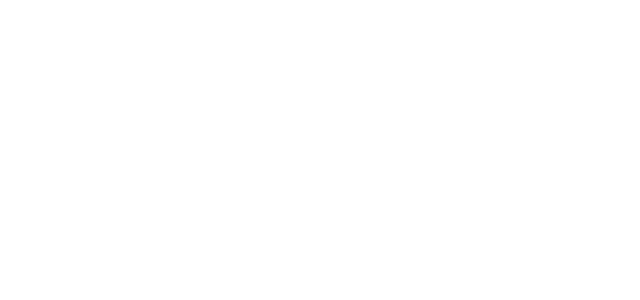
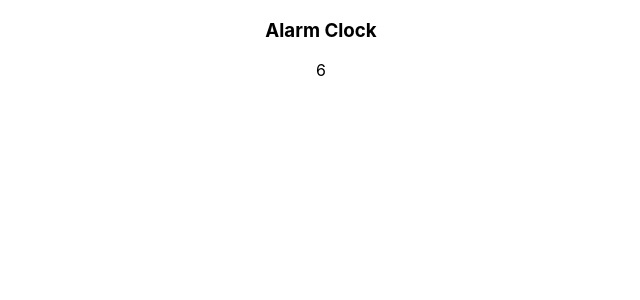
Before and after one commit to vijaygenius123/react_rxjs, a React (Create React App) app: page / in a window 1280 px wide. Shown: the top 300 px of the page, without its empty margins (319-959 px from the left). Built offline with nearby package versions, Linux system fonts and the light colour scheme.

Commit message:
Used interval and useEffect

```diff
--- a/src/App.js
+++ b/src/App.js
@@ -1,11 +1,20 @@
+import React, {useState, useEffect} from 'react';
 import './App.css';
+import {interval} from "rxjs";
+
+const observable$ = interval(1000)
 
 function App() {
-  return (
-    <div className="App">
-
-    </div>
-  );
+    const [state, setState] = useState();
+    useEffect(()=> {
+    observable$.subscribe(setState)
+    },[])
+    return (
+        <div className="App">
+            <h3>Alarm Clock</h3>
+          <div className="display">{state}</div>
+        </div>
+    );
 }
 
 export default App;
```
